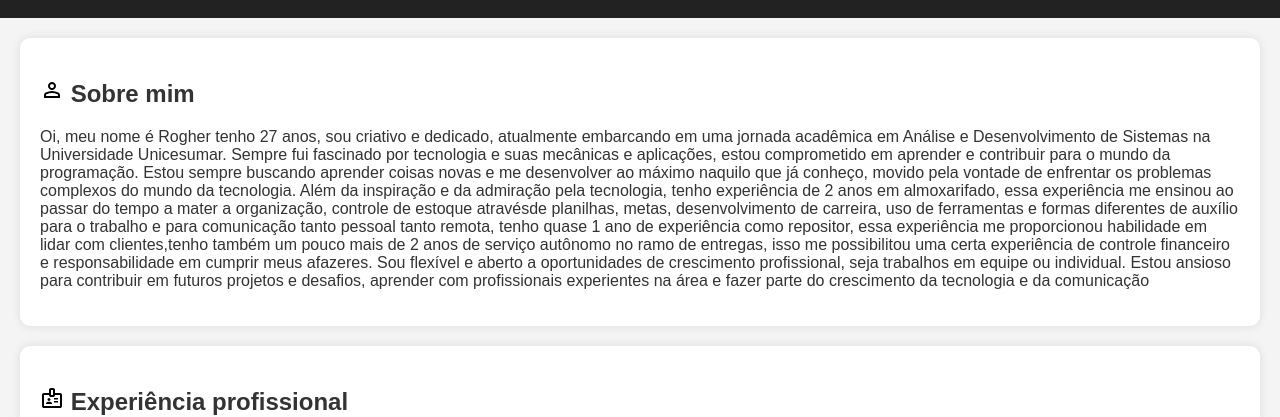
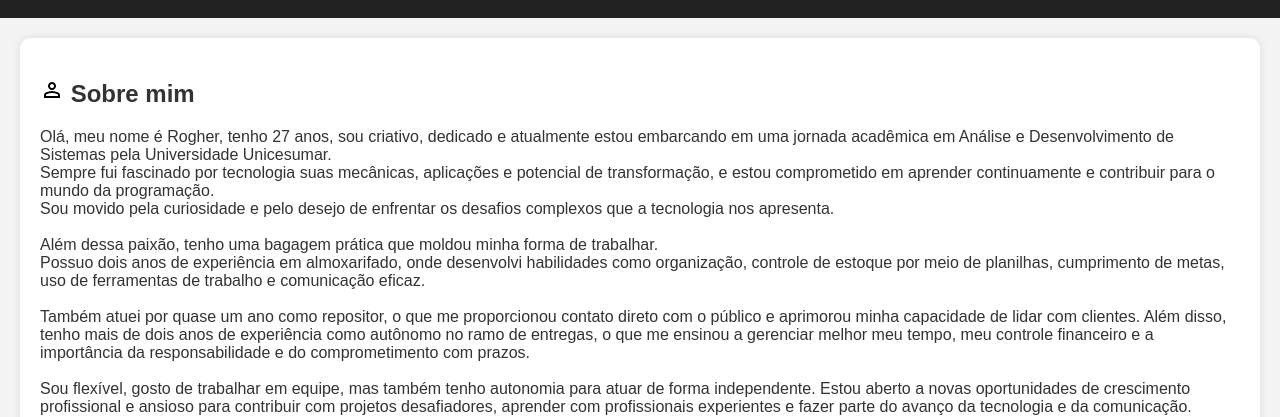
Before and after one commit to RogherSoares/curriculo, a plain HTML site: page index.html in a window 1280 px wide. Shown: the part 398-815 px from the top of the page. Drawn offline with Linux system fonts and the light colour scheme.

Commit message:
atualizando a section sobre para deixar o texto mais dinamico

```diff
--- a/index.html
+++ b/index.html
@@ -1,25 +1,29 @@
 <!DOCTYPE html>
 <html lang="pt-br">
+
 <head>
     <meta charset="UTF-8">
     <meta name="viewport" content="width=device-width, initial-scale=1.0">
     <link rel="stylesheet" type="text/css" href="style.css"> <!-- Link para CSS-->
     <title>Curriculo</title>
 </head>
+
 <body>
 
     <header> <!-- Cabeçalho da pagina-->
-        <div class ="header-container">
+        <div class="header-container">
             <figure>
-                <img src="img/rogher.png" alt="foto de perfil" class ="foto-perfil">
+                <img src="img/rogher.png" alt="foto de perfil" class="foto-perfil">
             </figure>
             <div>
                 <h1>Rogher Adriano Soares</h1>
-                <p><img src="img/mail.svg" class="icon"> rogher_adriano@hotmail.com | <img src="img/phone_android.svg" class="icon"> (43) 98449-7729</p>
+                <p><img src="img/mail.svg" class="icon"> rogher_adriano@hotmail.com | <img src="img/phone_android.svg"
+                        class="icon"> (43) 98449-7729</p>
                 <p><img src="img/linkedin.svg" class="icon"> Linkedin:
-                    <a href="https://www.linkedin.com/in/rogher-adriano-soares-aaa904159/" target="_blank">Rogher Adriano Soares</a>
+                    <a href="https://www.linkedin.com/in/rogher-adriano-soares-aaa904159/" target="_blank">Rogher
+                        Adriano Soares</a>
                 </p>
-                <p> <img src="img/github.svg" class="icon" > Github:
+                <p> <img src="img/github.svg" class="icon"> Github:
                     <a href="https://github.com/RogherSoares" target="_blank">RogherSoares</a>
                 </p>
             </div>
@@ -28,9 +32,25 @@
 
     <section id="sobre">
         <h2><img src="img/person.svg"> Sobre mim </h2>
-        <p>Oi, meu nome é Rogher tenho 27 anos, sou criativo e dedicado, atualmente embarcando em uma jornada acadêmica em Análise e Desenvolvimento de Sistemas na Universidade Unicesumar. Sempre fui fascinado por tecnologia e suas mecânicas e aplicações, estou comprometido em aprender e contribuir para o mundo da programação. Estou sempre buscando aprender coisas novas e me desenvolver ao máximo naquilo que já conheço, movido pela vontade de enfrentar os problemas complexos do mundo da tecnologia.
-        Além da inspiração e da admiração pela tecnologia, tenho experiência de 2 anos em almoxarifado, essa experiência me ensinou ao passar do tempo a mater a organização, controle de estoque atravésde planilhas, metas, desenvolvimento de carreira, uso de ferramentas e formas diferentes de auxílio para o trabalho e para comunicação tanto pessoal tanto remota, tenho quase 1 ano de experiência como repositor, essa experiência me proporcionou habilidade em lidar com clientes,tenho também um pouco mais de 2 anos de serviço autônomo no ramo de entregas, isso me possibilitou uma certa experiência de controle financeiro e responsabilidade em cumprir meus afazeres. Sou flexível e aberto a oportunidades de crescimento profissional, seja trabalhos em equipe ou individual.
-        Estou ansioso para contribuir em futuros projetos e desafios, aprender com profissionais experientes na área e fazer parte do crescimento da tecnologia e da comunicação</p>
+        <p>Olá, meu nome é Rogher, tenho 27 anos, sou criativo, dedicado e atualmente estou embarcando em uma jornada
+            acadêmica em Análise e Desenvolvimento de Sistemas pela Universidade Unicesumar. <br> Sempre fui fascinado por
+            tecnologia suas mecânicas, aplicações e potencial de transformação, e estou comprometido em aprender
+            continuamente e contribuir para o mundo da programação. <br> Sou movido pela curiosidade e pelo desejo de
+            enfrentar os desafios complexos que a tecnologia nos apresenta. <br>
+
+            <br>Além dessa paixão, tenho uma bagagem prática que moldou minha forma de trabalhar. <br>Possuo dois anos de
+            experiência em almoxarifado, onde desenvolvi habilidades como organização, controle de estoque por meio de
+            planilhas, cumprimento de metas, uso de ferramentas de trabalho e comunicação eficaz. <br>
+
+            <br>Também atuei por quase um ano como repositor, o que me proporcionou contato direto com o público e aprimorou
+            minha capacidade de lidar com clientes. Além disso, tenho mais de dois anos de experiência como autônomo no
+            ramo de entregas, o que me ensinou a gerenciar melhor meu tempo, meu controle financeiro e a importância da
+            responsabilidade e do comprometimento com prazos. <br>
+
+            <br>Sou flexível, gosto de trabalhar em equipe, mas também tenho autonomia para atuar de forma independente.
+            Estou aberto a novas oportunidades de crescimento profissional e ansioso para contribuir com projetos
+            desafiadores, aprender com profissionais experientes e fazer parte do avanço da tecnologia e da comunicação.
+        </p>
     </section>
 
     <section id="experiencia">
@@ -38,17 +58,20 @@
         <ul>
             <li>
                 <h4>Jovem Aprendiz</h4>
-                <p>A.Yoshii - Meio período <br> out de 2013 - ago de 2015 (1 ano e 11 meses) <br> Londrina,Paraná, Brasil - presencial.</p>
+                <p>A.Yoshii - Meio período <br> out de 2013 - ago de 2015 (1 ano e 11 meses) <br> Londrina,Paraná,
+                    Brasil - presencial.</p>
             </li>
             <li>
                 <h4>Repositor</h4>
-                <p>Grupo Muffato - Tempo integral <br> ago de 2021 - jun de 2022 (11 meses) <br> Londrina,Paraná, Brasil - presencial.</p>
+                <p>Grupo Muffato - Tempo integral <br> ago de 2021 - jun de 2022 (11 meses) <br> Londrina,Paraná, Brasil
+                    - presencial.</p>
             </li>
             <li>
                 <h4>Proficional autônomo</h4>
-                <p>Ativa Express - Tempo Integral <br> mai de 2022 - nov de 2024 (2 anos e 7 meses) <br> Londrina,Paraná, Brasil - presencial.</p>
+                <p>Ativa Express - Tempo Integral <br> mai de 2022 - nov de 2024 (2 anos e 7 meses) <br>
+                    Londrina,Paraná, Brasil - presencial.</p>
             </li>
-        </ol>
+            </ol>
     </section>
 
     <section id="educacao">
@@ -60,7 +83,8 @@
             </li>
             <li>
                 <h4>UNOPAR - Universidade Norte do Paraná</h4>
-                <p>Bacharelado em Engenharia, Engenharia Civil <br> mar de 2015 - dez de 2019 <br> curso incomoleto (trancado)</p>
+                <p>Bacharelado em Engenharia, Engenharia Civil <br> mar de 2015 - dez de 2019 <br> curso incomoleto
+                    (trancado)</p>
             </li>
             <li>
                 <h4>Guarda Mirim de Londrina</h4>
@@ -90,4 +114,5 @@
     </footer>
 
 </body>
+
 </html>
```
